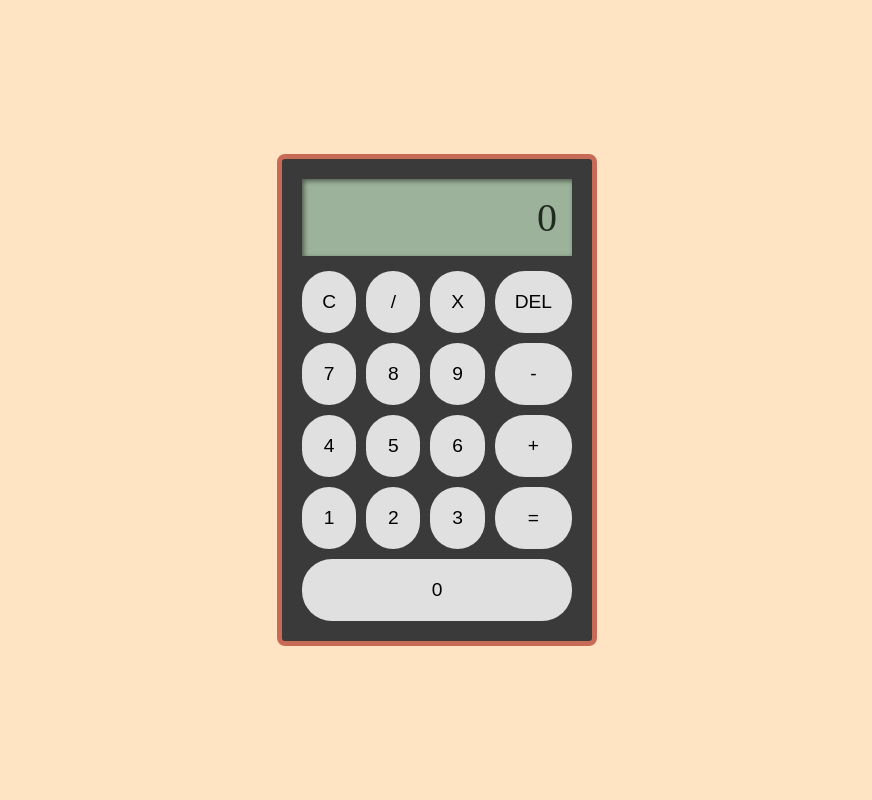
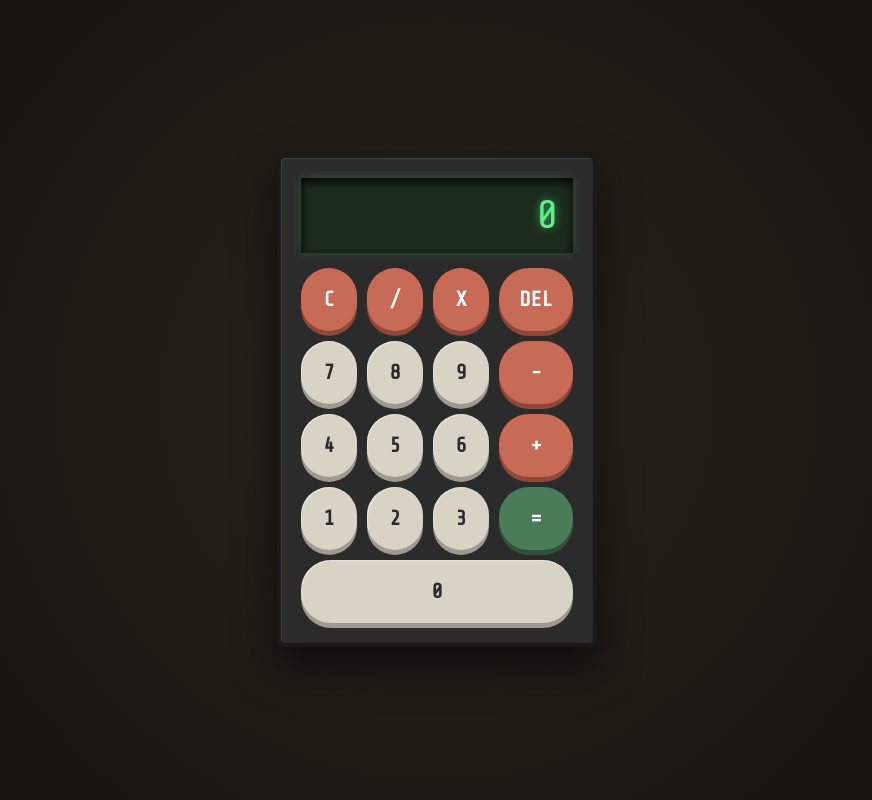
Before and after one commit to Jhzzin/CalculadoraRetro, a plain HTML site: page index.html in a window 1280 px wide. Shown: the whole page, without its empty margins (203-1075 px from the left). Drawn offline with nearby package versions, Linux system fonts and the light colour scheme.

Commit message:
CalculadoraRetro Version-0.0.1 - Melhorias visuais: fontes, cores e animações

```diff
--- a/css/style.css
+++ b/css/style.css
@@ -1,3 +1,5 @@
+@import url('https://fonts.googleapis.com/css2?family=Share+Tech+Mono&display=swap');
+
 * {
     margin: 0;
     padding: 0;
@@ -6,21 +8,25 @@
 
 body {
     min-height: 100vh;
-    background-color: bisque;
+    background: radial-gradient(circle, #2c251e 0%, #120e0b 100%);
     display: flex;
     justify-content: center;
     align-items: center;
+    font-family: 'Share Tech Mono', monospace;
 }
 
 
 #display {
-    background-color: #9cb29a;
-    color: #202b20;
+    background-color: #1b2c1c;
+    color: #5ef086;
+    font-family: 'Share Tech Mono', monospace;
     font-size: 2.5rem;
     padding: 15px;
     margin-bottom: 15px;
     text-align: right;
-    box-shadow: inset 2px 2px 5px rgba(0,0,0,0.5);
+    box-shadow: inset 0px 4px 10px rgba(0, 0, 0, 0.9),
+                0px 0px 10px rgba(94, 240, 134, 0.2);
+    text-shadow: 0px 0px 8px rgba(94, 240, 134, 0.6);
 }
 
 .botoes {
@@ -30,26 +36,54 @@ body {
 }
 
 .calculadora {
-    background-color: #3a3a3a;
+    background-color: #2b2b2b;
     padding: 20px;
     border-radius: 8px;
     width: 320px;
-    border: 5px solid #C86B56;
+    border: 4px solid #1a1a1a;
+    box-shadow: 0px 20px 40px rgba(0, 0, 0, 0.6),
+                inset 1px 1px 0px rgba(255,255,255,0.1);
 }
 
 button {
     padding: 20px;
-    font-size: 1.2rem;
+    font-family: 'Share Tech Mono', monospace;
+    font-weight: bold;
+    font-size: 1.3rem;
     border: none;
     border-radius: 30px;
     cursor: pointer;
-    background-color: #e0e0e0;
-    transition: all 0.05 ease;
+    background-color: #d8d3c5;
+    color: #2b2b2b;
+    box-shadow: 0px 5px 0px #9e9a8f,
+                inset 1px 1px 1px rgba(255,255,255,0.4);
+    transition: all 0.05s ease;
 }
 
 button:active {
-    box-shadow: 0px 1px 0px #b3b3b3;
+    box-shadow: 0px 1px 0px #9e9a8f,
+                inset 1px 1px 1px rgba(0,0,0,0.2);
     transform: translateY(4px);
+    filter: brightness(0.9);
+}
+
+
+.operador {
+    background-color: #c86b56;
+    color: #fff;
+    box-shadow: 0px 5px 0px #914636;
+}
+.operador:active {
+    box-shadow: 0px 1px 0px #914636;
+}
+
+.igual {
+    background-color: #4a7c59;
+    color: #fff;
+    box-shadow: 0px 5px 0px #2f523a;
+}
+.igual:active {
+    box-shadow: 0px 1px 0px #2f523a;
 }
 
 .zero {
```
Also changed, not shown: 1 other file.
